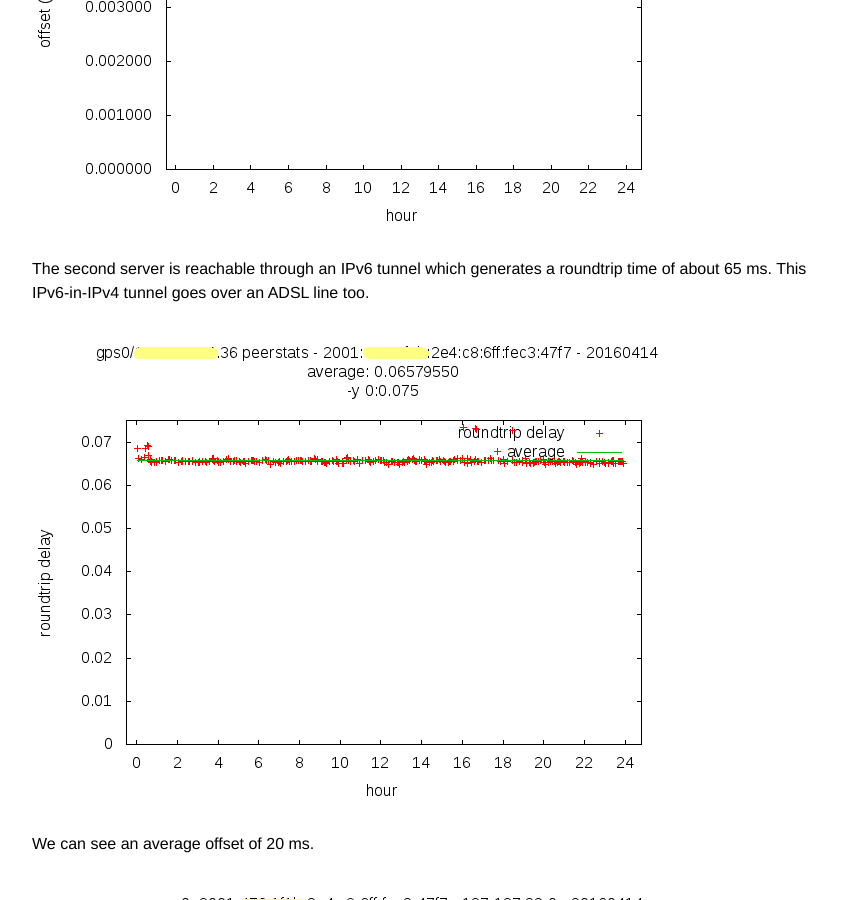
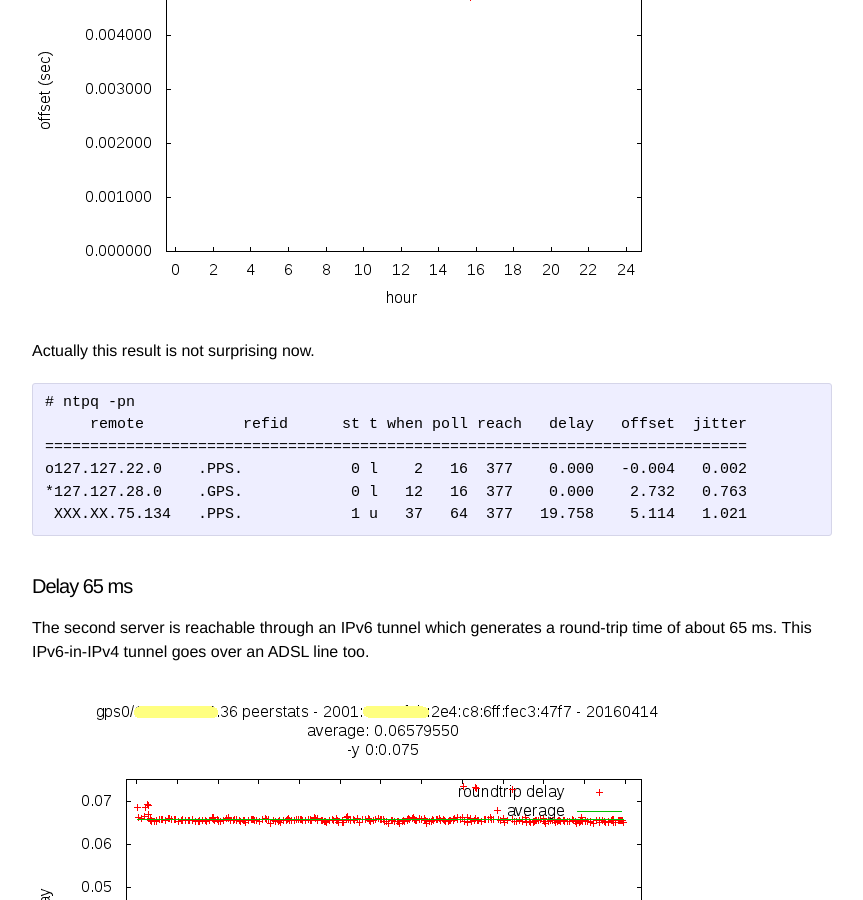
Before and after one commit to hans-mayer/blog, a Jekyll site: the page built from _posts/2016-03-16-ntp-and-adsl.markdown, in a window 1280 px wide and 900 px high, scrolled down 2966 px. Shown: the whole window, without its empty margins (208-1071 px from the left). Built offline with Jekyll 4.4.1, drawn with Linux system fonts in a browser that asks for light colours; some of the changed text lies outside the part shown.

Commit message:
ntp-and-adsl updated

```diff
--- a/_posts/2016-03-16-ntp-and-adsl.markdown
+++ b/_posts/2016-03-16-ntp-and-adsl.markdown
@@ -37,9 +37,11 @@
 
 If somebody is using NTP as a client in a network with ADSL connectivity it is always 5 ms behind the reference. Not important, but good to know.
 
-And the other way around
+### And the other way around
 
 Below you can see two different destinations.
+
+#### Delay 20 ms
 
 The first one show a remote server with around 20 ms round trip delay. This is typical for an ADSL line like described above.
 
@@ -49,10 +51,33 @@
 
 ![plot_12680_ipv4_diff](/images/plot_12680_ipv4_diff.png)
 
-The second server is reachable through an IPv6 tunnel which generates a roundtrip time of about 65 ms. This IPv6-in-IPv4 tunnel goes over an ADSL line too.
+Actually this result is not surprising now.
+
+<pre>
+# ntpq -pn
+     remote           refid      st t when poll reach   delay   offset  jitter
+==============================================================================
+o127.127.22.0    .PPS.            0 l    2   16  377    0.000   -0.004   0.002
+*127.127.28.0    .GPS.            0 l   12   16  377    0.000    2.732   0.763
+ XXX.XX.75.134   .PPS.            1 u   37   64  377   19.758    5.114   1.021
+</pre>
+
+
+#### Delay 65 ms
+
+The second server is reachable through an IPv6 tunnel which generates a round-trip time of about 65 ms. This IPv6-in-IPv4 tunnel goes over an ADSL line too.
 
 ![plot_12741_ipv6_rt](/images/plot_12741_ipv6_rt.png)
 
 We can see an average offset of 20 ms.
 
 ![plot_12808_ipv6_diff](/images/plot_12808_ipv6_diff.png)
+
+<pre>
+# ntpq -pn
+     remote           refid      st t when poll reach   delay   offset  jitter
+==============================================================================
+o127.127.22.0    .PPS.            0 l    2   16  377    0.000   -0.004   0.002
+*127.127.28.0    .GPS.            0 l   12   16  377    0.000    2.732   0.763
+ 2001:XXX:XXXX:2 .PPS.            1 u   34   64  377   65.190   20.147   1.548
+</pre>
```
